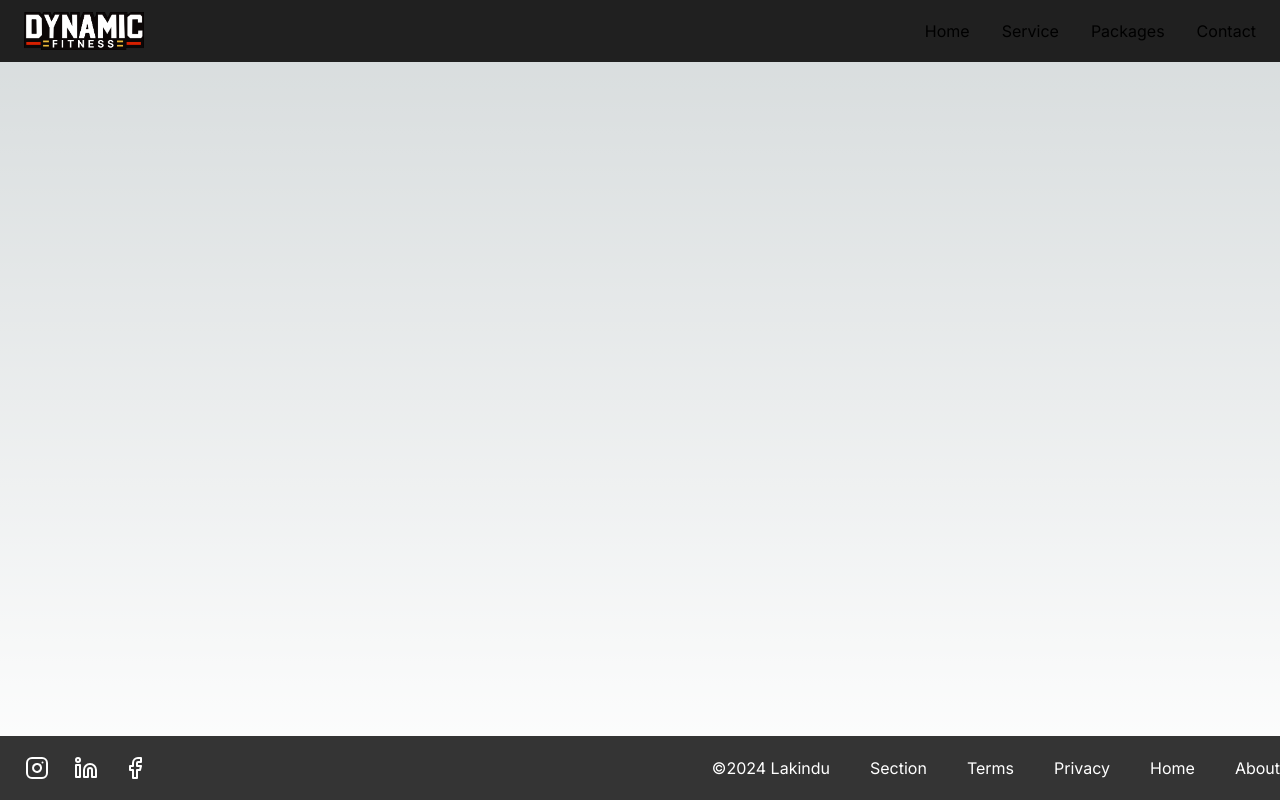
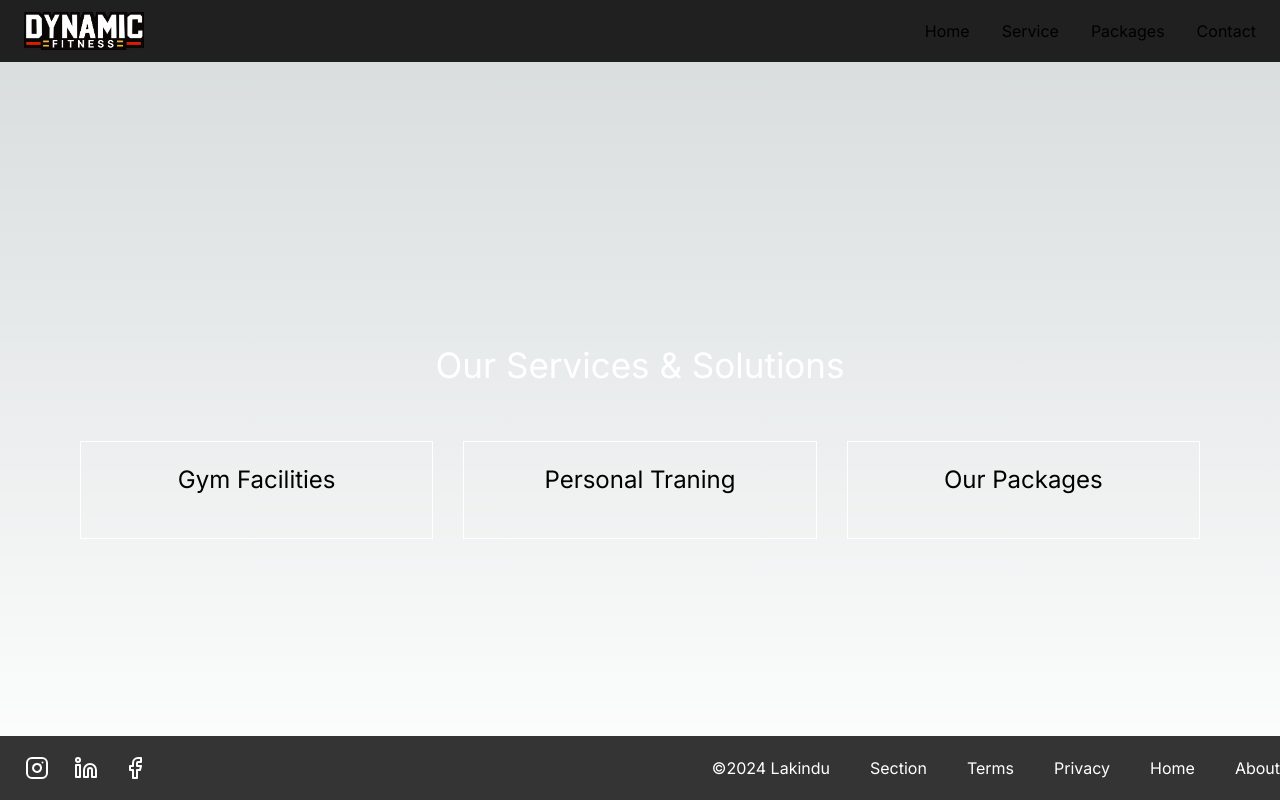
Before and after one commit to naduncalcey/dynamic-fitness-lk, a Next.js app: page / in a window 1280 px wide. Built offline with nearby package versions, Linux system fonts and the light colour scheme.

Commit message:
implemented service page to the website

```diff
--- a/app/globals.css
+++ b/app/globals.css
@@ -176,3 +176,80 @@ body {
     gap: 40px;
   }
 }
+
+
+/* mobile services page  */
+.services-section {
+  flex: 1;
+  display: flex;
+  flex-direction: column;
+  justify-content: center;
+  align-items: center;
+
+}
+
+.services-section .container {
+  max-width: 1200px;
+  width: 100%;
+  padding: 20px;
+  text-align: center;
+}
+
+.services-section .container .header{
+  font-size: 35px;
+  color: white;
+  margin-top: 100px;
+
+}
+
+.services-section .container .services-types{
+  display: flex;
+  flex-direction: column;
+  align-items: center;
+  gap: 30px;
+  margin: 50px 20px 20px 20px;
+
+}
+
+.services-section .container .services-types .card{
+  border: 1px solid white;
+  padding: 20px;
+  text-align: center;
+  width: 60%;
+  max-width: 400px;
+}
+.services-section .container .services-types .card h1{
+  font-size: 1.5rem;
+  margin-bottom: 20px;
+
+}
+
+.services-section .container .services-types .card p {
+  font-size: 1rem;
+  color: #666;
+}
+
+/* desktop services page  */
+@media (min-width: 768px) {
+  .services-section .container .services-types{
+    flex-direction: row;
+    justify-content: space-around;
+    align-items: flex-start;
+  }
+
+  .services-section .services-types .card {
+    width: 30%;
+    max-width: 300px;
+  }
+
+  .services-section .container .services-types .card p{
+    display: none;
+    opacity: 0;
+    transition: opacity 0.3s ease;
+  }
+
+  .services-section .services-types .card:hover p {
+    display: block;
+    opacity: 1;
+  }
+}
--- a/app/page.tsx
+++ b/app/page.tsx
@@ -70,6 +70,41 @@ export default function Home() {
           </div>
         </div>
       </nav>
+
+      {/* service section */}
+      <section className="services-section">
+        <div className="container">
+          <div className="header">
+            <h1>Our Services & Solutions </h1>
+          </div>
+          <div className="services-types">
+            <div className="facilities card">
+              <h1 className="facilities-header">Gym Facilities</h1>
+              <p className="facilities-para ">
+                Lorem ipsum dolor sit amet, consectetur adipiscing elit. Donec
+                vel egestas dolor, nec dignissim metus.
+              </p>
+            </div>
+
+            <div className="personal-training-type card">
+              <h1 className="personal-training-header ">Personal Traning</h1>
+              <p className="personal-training-para">
+                Lorem ipsum dolor sit amet, consectetur adipiscing elit. Donec
+                vel egestas dolor, nec dignissim metus.
+              </p>
+            </div>
+
+            <div className="packages-type card">
+              <h1 className="packages-header">Our Packages</h1>
+              <p className="packages-para">
+                Lorem ipsum dolor sit amet, consectetur adipiscing elit. Donec
+                vel egestas dolor, nec dignissim metus.
+              </p>
+            </div>
+          </div>
+        </div>
+      </section>
+
       <footer className="footer">
         <div className="container">
           <div className="sub-container-1">
```
